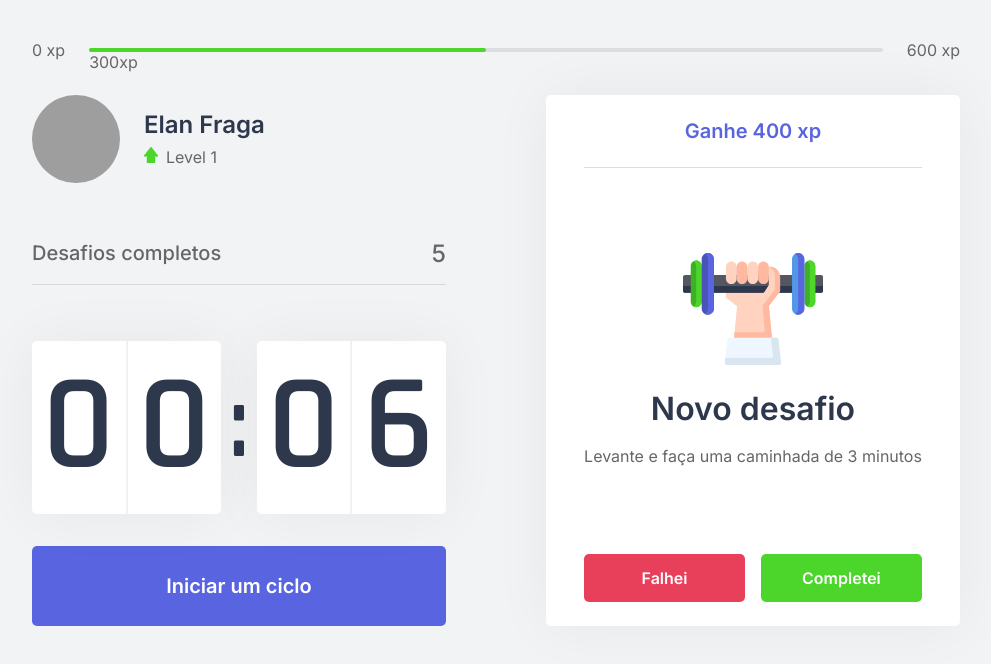
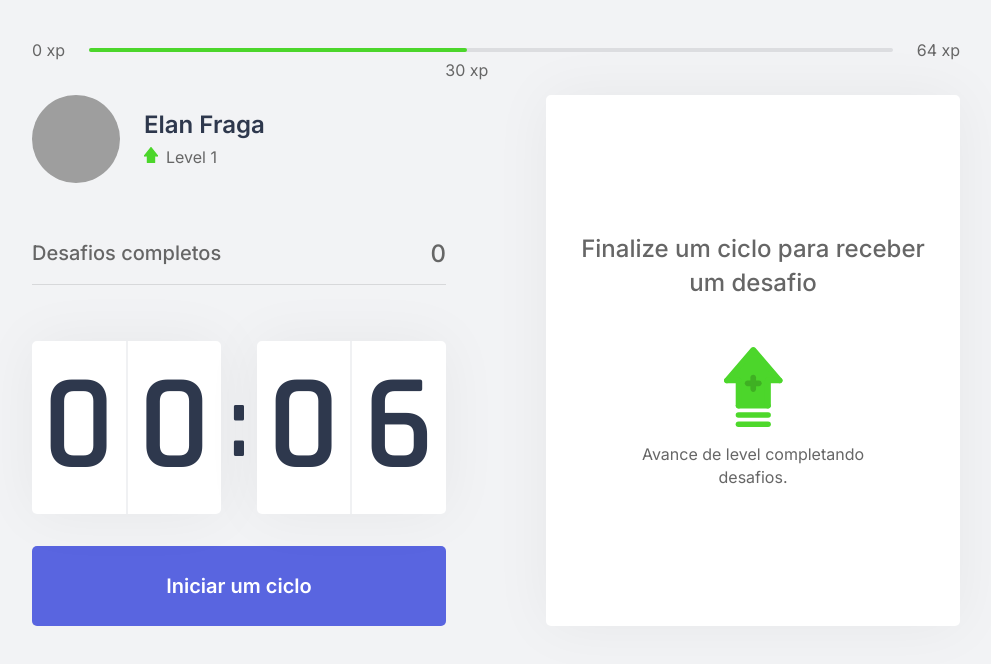
Before and after one commit to elanfraga/moveit-nlw4, a Next.js app: page / in a window 1280 px wide. Shown: the top 664 px of the page, without its empty margins (144-1135 px from the left). Built offline with nearby package versions, Linux system fonts and the light colour scheme; grey boxes are pictures that could not be loaded.

Commit message:
challegebox, compleredchallges and context api

```diff
--- /dev/null
+++ b/challeges.json
@@ -0,0 +1,62 @@
+[
+  {
+    "type": "body",
+    "description": "Estique um de seus braços com a palma da mão virada para frente e puxe os dedos para cima por 10 segundos por mão.",
+    "amount": 80
+  },
+  {
+    "type": "body",
+    "description": "Estique seu braço contra o peito e puxe-o utilizando o outro braço por 10 segundos por braço.",
+    "amount": 60
+  },
+  {
+    "type": "body",
+    "description": "Puxe seu pescoço com a ajuda da mão para a direita e para a esquerda, permanecendo na posição por alguns segundos.",
+    "amount": 70
+  },
+  {
+    "type": "body",
+    "description": "Com as duas mãos na parte de trás da cabeça, leve-a para baixo, alongando a parte de trás da região.",
+    "amount": 60
+  },
+  {
+    "type": "body",
+    "description": "Cruze as pernas e desça com as mãos esticadas em direção ao chão. Repita o movimento com a outra perna na frente.",
+    "amount": 100
+  },
+  {
+    "type": "body",
+    "description": "Sentado, abra as pernas e tente encostar as palmas das mãos no chão, repita 3 vezes por 5 segundos.",
+    "amount": 80
+  },
+  {
+    "type": "body",
+    "description": "Puxe o joelho de encontro ao peito e segure, troque de perna após 10 segundos.",
+    "amount": 50
+  },
+  {
+    "type": "body",
+    "description": "Sentado, cruze uma perna e incline seu tronco à frente, troque de perna após 10 segundos.",
+    "amount": 80
+  },
+  {
+    "type": "eye",
+    "description": "Sentado, feche os olhos e cubra-os com as palmas da mão durante 2 minutos, depois abra normalmente.",
+    "amount": 90
+  },
+  {
+    "type": "eye",
+    "description": "Em algum ambiente aberto, olhe o mais longe que puder em quatro direções por 3s, mexa apenas os olhos. Repita 3 vezes.",
+    "amount": 140
+  },
+  {
+    "type": "eye",
+    "description": "Usando os polegares, massage a área abaixo das sobrancelhas em movimentos circulares por 15 segundos.",
+    "amount": 70
+  },
+  {
+    "type": "body",
+    "description": "Em pé, gire a cintura o máximo que puder para a esquerda, segure por cinco segundos. Repita para a direita.",
+    "amount": 90
+  }
+]
--- a/src/components/ChallengeBox.tsx
+++ b/src/components/ChallengeBox.tsx
@@ -1,31 +1,32 @@
+import { useContext } from 'react';
+import { ChallengesContext } from '../contexts/ChallengesContext';
 import styles from '../styles/components/ChallengeBox.module.css';
 
 export function ChallengeBox() {
-  const hasActiveChallenge = true;
+  const { activeChallenge, resetChallenge } = useContext(ChallengesContext);
+
   return (
     <div className={styles.challengeBoxContainer}>
-      {hasActiveChallenge ? (
+      {activeChallenge ? (
         <div className={styles.challengeActive}>
-          <header>Ganhe 400 xp</header>
+          <header>Ganhe {activeChallenge.amount}</header>
 
           <main>
-            <img src="icons/body.svg" />
+            <img src={`icons/${activeChallenge.type}.svg`} />
             <strong>Novo desafio</strong>
-            <p>Levante e faça uma caminhada de 3 minutos</p>
+            <p>{activeChallenge.description}</p>
           </main>
 
           <footer>
             <button
               type="button"
               className={styles.challengeFailedButton}
+              onClick={resetChallenge}
             >
               Falhei
             </button>
 
-            <button
-              type="button"
-              className={styles.challengeSucceededButton}
-            >
+            <button type="button" className={styles.challengeSucceededButton}>
               Completei
             </button>
           </footer>
@@ -40,5 +41,5 @@
         </div>
       )}
     </div>
-  )
+  );
 }
--- a/src/components/CompletedChallenges.tsx
+++ b/src/components/CompletedChallenges.tsx
@@ -1,10 +1,14 @@
+import { useContext } from 'react';
+import { ChallengesContext } from '../contexts/ChallengesContext';
 import styles from '../styles/components/CompletedChallenges.module.css';
 
 export function CompletedChallenges() {
+  const { challengesCompleted } = useContext(ChallengesContext);
+
   return (
     <div className={styles.completedChallengesContainer}>
       <span> Desafios completos</span>
-      <span>5</span>
+      <span>{challengesCompleted}</span>
     </div>
   );
 }
--- a/src/components/Countdown.tsx
+++ b/src/components/Countdown.tsx
@@ -1,10 +1,13 @@
 
-import { useState, useMemo, useEffect } from 'react';
+import { useState, useMemo, useEffect, useContext } from 'react';
+import { ChallengesContext } from '../contexts/ChallengesContext';
 import styles from '../styles/components/Countdown.module.css';
 
 let countdownTimeout: NodeJS.Timeout;
 
 export function Countdown () {
+  const { startNewChallenge } = useContext(ChallengesContext);
+
   const [time, setTime] = useState(0.1 * 60);
   const [isActive, setIsActive] = useState(false);
   const [hasFinished, setHasFinished] = useState(false);
@@ -32,7 +35,8 @@
       }, 1000)
     } else if (isActive && time == 0){
       setHasFinished(true);
-      setIsActive(false)
+      setIsActive(false);
+      startNewChallenge();
     }
   }, [isActive, time])
 
--- a/src/components/ExperienceBar.tsx
+++ b/src/components/ExperienceBar.tsx
@@ -1,17 +1,23 @@
+import { useContext } from 'react';
+import { ChallengesContext } from '../contexts/ChallengesContext';
 import styles from '../styles/components/ExperienceBar.module.css';
 
 export default function ExperienceBar() {
+  const { currentExperience, experienceToNextLevel } = useContext(ChallengesContext);
+
+  const precentToNextLevel = Math.round((currentExperience * 100) / experienceToNextLevel);
+
   return (
     <header className={styles.experienceBar} >
       <span>0 xp</span>
       <div>
-        <div style={{ width: '50%' }} />
+        <div style={{ width: `${precentToNextLevel}%` }} />
 
-        <span className={styles.currentExperience} style={{ left: '50%' }} >
-          300xp
+        <span className={styles.currentExperience} style={{ left: `${precentToNextLevel}%` }} >
+          {currentExperience} xp
         </span>
       </div>
-      <span>600 xp</span>
+      <span>{experienceToNextLevel} xp</span>
     </header>
   )
 };
--- /dev/null
+++ b/src/contexts/ChallengesContext.tsx
@@ -0,0 +1,67 @@
+import { createContext, ReactNode, useState } from 'react';
+import challenges from '../../challeges.json';
+
+interface Challenge {
+  type: 'body' | 'eye';
+  description: string;
+  amount: number;
+}
+
+interface ChallengesContextData {
+  level: number;
+  currentExperience: number;
+  experienceToNextLevel: number;
+  challengesCompleted: number;
+  activeChallenge: Challenge;
+  levelUp: () => void;
+  startNewChallenge: () => void;
+  resetChallenge: () => void;
+}
+
+interface ChallengesProviderProps {
+  children: ReactNode;
+}
+
+export const ChallengesContext = createContext({} as ChallengesContextData);
+
+export function ChallengesProvider ({ children }: ChallengesProviderProps) {
+  const [level, setLevel] = useState(1);
+  const [currentExperience, setCurrentExperience] = useState(30);
+  const [challengesCompleted, setChallengesCompleted] = useState(0);
+
+  const [activeChallenge, setActiveChallenge] = useState(null);
+
+  const experienceToNextLevel = Math.pow((level +1) * 4 , 2);
+
+  function levelUp() {
+    setLevel(level + 1);
+  }
+
+  function startNewChallenge() {
+    const radomChallengeIndex = Math.floor(Math.random() * challenges.length);
+    const challenge = challenges[radomChallengeIndex];
+
+  setActiveChallenge(challenge);
+  }
+
+  function resetChallenge() {
+    setActiveChallenge(null);
+  }
+
+  return (
+    <ChallengesContext.Provider
+      value={{
+        level,
+        currentExperience,
+        experienceToNextLevel,
+        challengesCompleted,
+        levelUp ,
+        startNewChallenge,
+        activeChallenge,
+        resetChallenge,
+        }}
+    >
+      {children}
+    </ChallengesContext.Provider>
+  );
+}
--- a/src/pages/_app.tsx
+++ b/src/pages/_app.tsx
@@ -1,7 +1,13 @@
 import '../styles/global.css';
 
+import { ChallengesProvider } from '../contexts/ChallengesContext';
+
 function MyApp({ Component, pageProps }) {
-  return <Component {...pageProps} />
+  return(
+    <ChallengesProvider>
+      <Component {...pageProps} />
+      </ChallengesProvider>
+  )
 }
 
 export default MyApp
--- a/src/styles/components/ExperienceBar.module.css
+++ b/src/styles/components/ExperienceBar.module.css
@@ -22,7 +22,7 @@
   background: var(--green);
 }
 
-span.currentBxperience {
+span.currentExperience {
   position: absolute;
   top: 12px;
   transform: translateX(-50%);
```
Also changed, not shown: src/pages/_document.tsx (line endings or trailing spaces).
